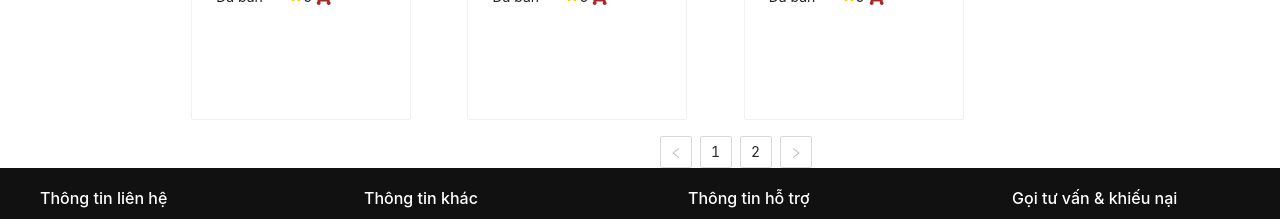
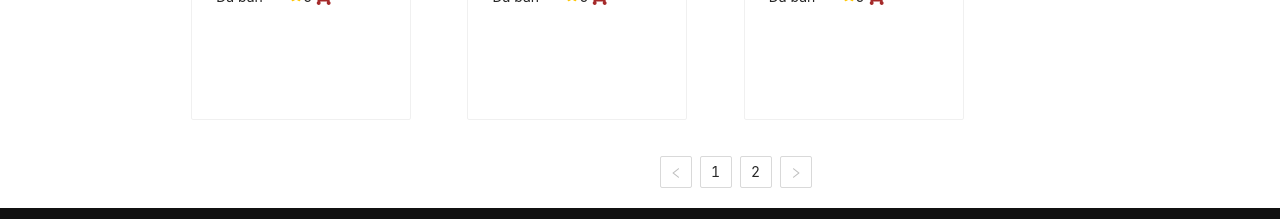
Before and after one commit to ungnhohoangviet12/react-phonesotre, a React (Create React App) app: page /product in a window 1280 px wide. Shown: the part 1880-2099 px from the top of the page. Built offline with nearby package versions, Linux system fonts and the light colour scheme; data requests are answered from the project's data file; a web font is replaced by a local one.

Commit message:
fix UI pagination-product

```diff
--- a/src/components/List/UserProduct.js
+++ b/src/components/List/UserProduct.js
@@ -182,14 +182,12 @@ export default function UserProduct() {
                             </List.Item>
                         )}
                 />
-                <div style={{ textAlign: 'center' }}>
-                    <Pagination pageSize={pageSize}
-                        defaultCurrent={2}
-                        current={states.current}
-                        total={products.length}
-                        onChange={handleChange}
-                        style={{ bottom: "0px" }} />
-                </div>
+                <Pagination className='pagination' pageSize={pageSize}
+                    defaultCurrent={2}
+                    current={states.current}
+                    total={products.length}
+                    onChange={handleChange}
+                />
             </div>
         </div>
     )
--- a/src/components/List/userproduct.scss
+++ b/src/components/List/userproduct.scss
@@ -29,6 +29,10 @@
                 margin: 3px 5px;
             }
         }
+        .pagination {
+            text-align: center;
+            margin: 20px 0;
+        }
 
     }
 
```
